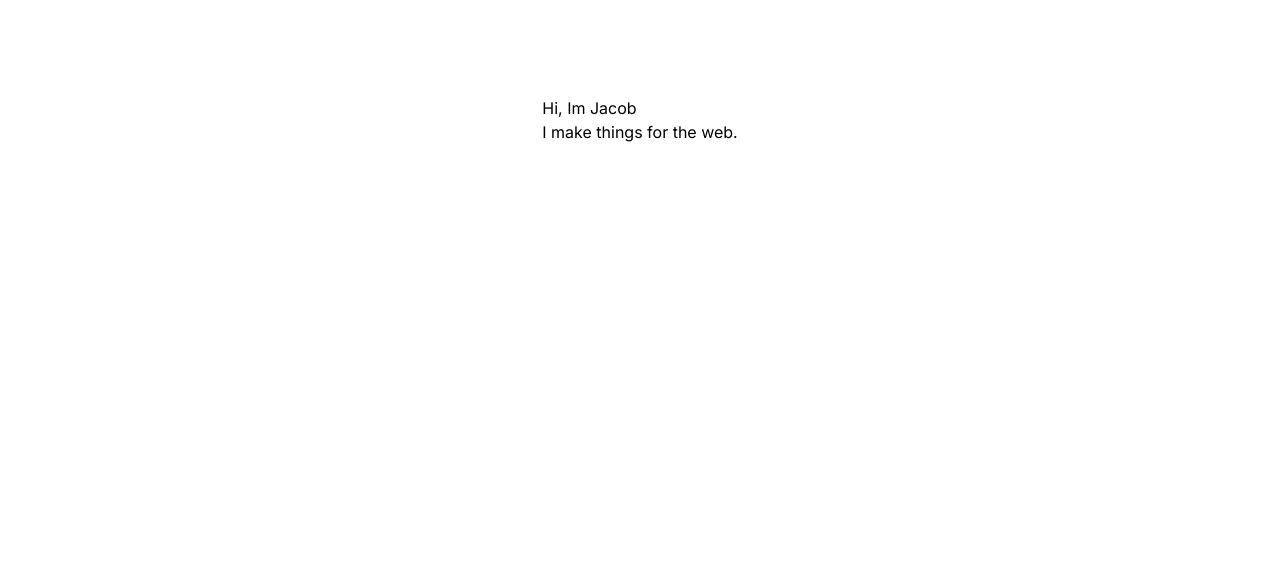
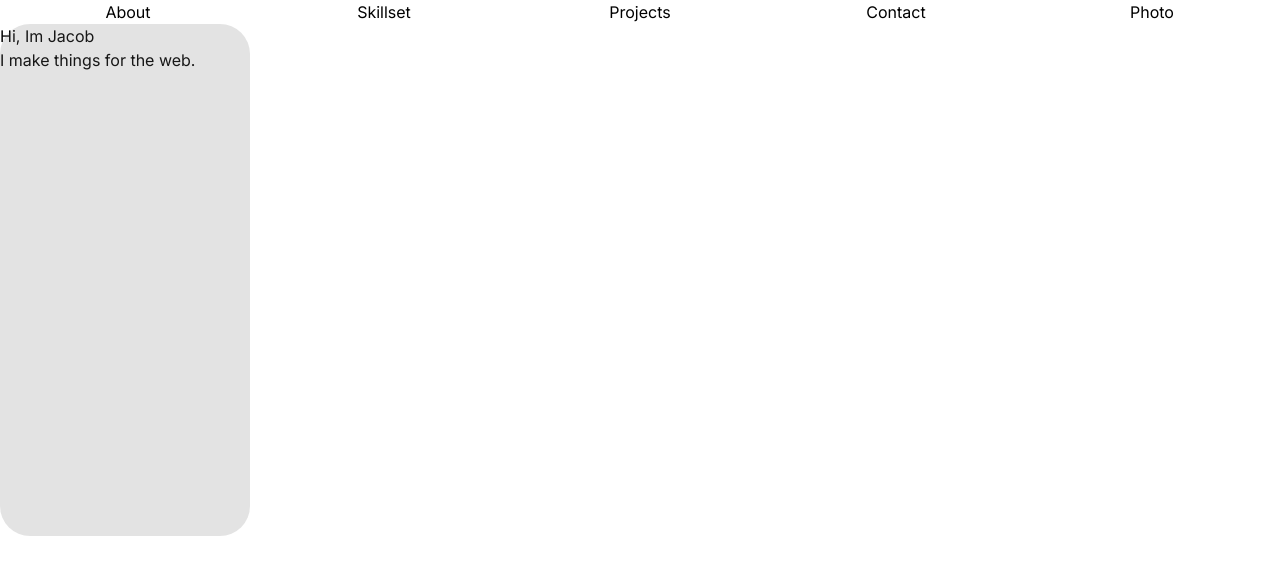
Before and after one commit to Jacobbidmead/v-3, a Next.js app: page / in a window 1280 px wide. Shown: the top 574 px of the page. Built offline with nearby package versions, Linux system fonts and the light colour scheme.

Commit message:
feat: added nav code

```diff
--- a/app/components/nav/Nav.tsx
+++ b/app/components/nav/Nav.tsx
@@ -1,10 +1,81 @@
 "use client";
 
-import useNavbarLogic from "@/app/hooks/useNavbarLogic";
+import React, { useState, useEffect } from "react";
+import { motion } from "framer-motion";
+import { useRouter } from "next/navigation";
 
-const Nav: React.FC = () => {
-  const { isMobile, backgroundColor, scrollToSection } = useNavbarLogic();
-  return <>Nav</>;
+interface NavProps {
+  scrollToSection: (sectionId: string) => void;
+}
+
+const Nav: React.FC<NavProps> = ({ scrollToSection }) => {
+  const [activeButtonIndex, setActiveButtonIndex] = useState<number | null>(null);
+  const [navOpacity, setNavOpacity] = useState("rgba(114, 114, 114, 0)");
+  const [navBorder, setNavBorder] = useState("none");
+  const router = useRouter();
+
+  const backgroundX = activeButtonIndex !== null ? `${activeButtonIndex * 100}%` : "0%";
+  const buttons = ["About", "Skillset", "Projects", "Contact", "Photo"];
+
+  useEffect(() => {
+    const handleScroll = () => {
+      if (window.scrollY > 200) {
+        setNavOpacity("rgba(114, 114, 114, 0.2)");
+        setNavBorder("1px solid #404040b5");
+      } else {
+        setNavOpacity("rgba(114, 114, 114, 0)");
+        setNavBorder("none");
+      }
+    };
+
+    window.addEventListener("scroll", handleScroll);
+
+    return () => window.removeEventListener("scroll", handleScroll);
+  }, []);
+
+  const handleButtonClick = (index: number, label: string) => {
+    if (label === "Photo") {
+      router.push("/Photo"); // Replaces useNavigate with Next.js router
+    } else {
+      setActiveButtonIndex(index);
+      scrollToSection(label.toLowerCase());
+    }
+  };
+
+  return (
+    <div className='floating-nav-container'>
+      <div className='floating-nav' style={{ backgroundColor: navOpacity, border: navBorder }}>
+        {buttons.map((label, index) => (
+          <div
+            key={label}
+            className='fn-links'
+            onClick={() => handleButtonClick(index, label)}
+            style={{
+              position: "relative",
+              width: "20%",
+              display: "inline-block",
+              textAlign: "center",
+            }}>
+            {label}
+          </div>
+        ))}
+        <motion.div
+          className='background-block'
+          initial={false}
+          animate={{ x: backgroundX }}
+          whileTap={{ scale: 0.9 }}
+          transition={{ type: "spring", stiffness: 250, damping: 25 }}
+          style={{
+            position: "absolute",
+            width: "19.5%",
+            height: "64%",
+            backgroundColor: "rgba(114, 114, 114, 0.2)",
+            borderRadius: "30px",
+          }}
+        />
+      </div>
+    </div>
+  );
 };
 
 export default Nav;
--- a/app/hooks/useNavbarLogic.ts
+++ b/app/hooks/useNavbarLogic.ts
@@ -1,19 +1,31 @@
 import { useState, useEffect } from "react";
 
-const useNavbarLogic = () => {
-  const [isMobile, setIsMobile] = useState<boolean>(window.innerWidth < 601);
+interface NavBarLogicProps {
+  backgroundColor: string;
+  isMobile: boolean;
+  scrollToSection: (sectionId: string) => void;
+}
+
+const useNavbarLogic = (): NavBarLogicProps => {
+  const [isMobile, setIsMobile] = useState<boolean>(
+    typeof window !== "undefined" && window.innerWidth < 601
+  );
   const [backgroundColor, setBackgroundColor] = useState<string>("rgb(4, 4, 4)");
 
   const checkMobile = () => {
+    if (typeof window !== "undefined") {
       setIsMobile(window.innerWidth < 601);
+    }
   };
 
   useEffect(() => {
+    if (typeof window !== "undefined") {
       window.addEventListener("resize", checkMobile);
 
       return () => {
         window.removeEventListener("resize", checkMobile);
       };
+    }
   }, []);
 
   useEffect(() => {
@@ -25,11 +37,13 @@ const useNavbarLogic = () => {
       }
     };
 
+    if (typeof window !== "undefined") {
       window.addEventListener("scroll", handleScroll);
 
       return () => {
         window.removeEventListener("scroll", handleScroll);
       };
+    }
   }, []);
 
   const scrollToSection = (sectionId: string) => {
--- a/app/page.tsx
+++ b/app/page.tsx
@@ -1,8 +1,14 @@
+"use client";
+
 import Hero from "./components/hero/Hero";
+import useNavbarLogic from "./hooks/useNavbarLogic";
+import Nav from "./components/nav/Nav";
 
 export default function Home() {
+  const { isMobile, backgroundColor, scrollToSection } = useNavbarLogic();
   return (
-    <main className='flex min-h-screen flex-col items-center justify-between p-24'>
+    <main>
+      <Nav scrollToSection={scrollToSection} />
       <Hero />
     </main>
   );
```
Lines whose indentation alone changed are shown as unchanged.
